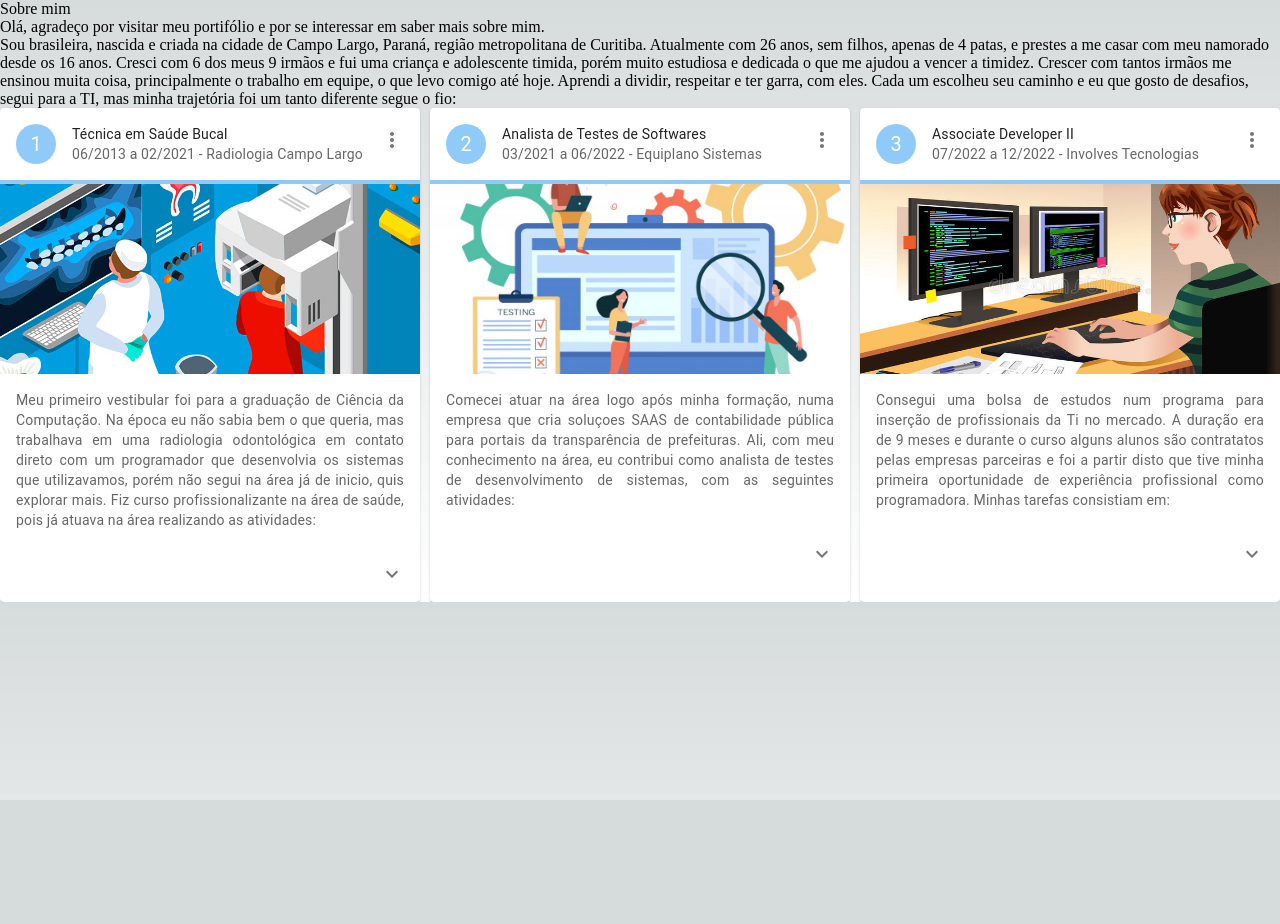
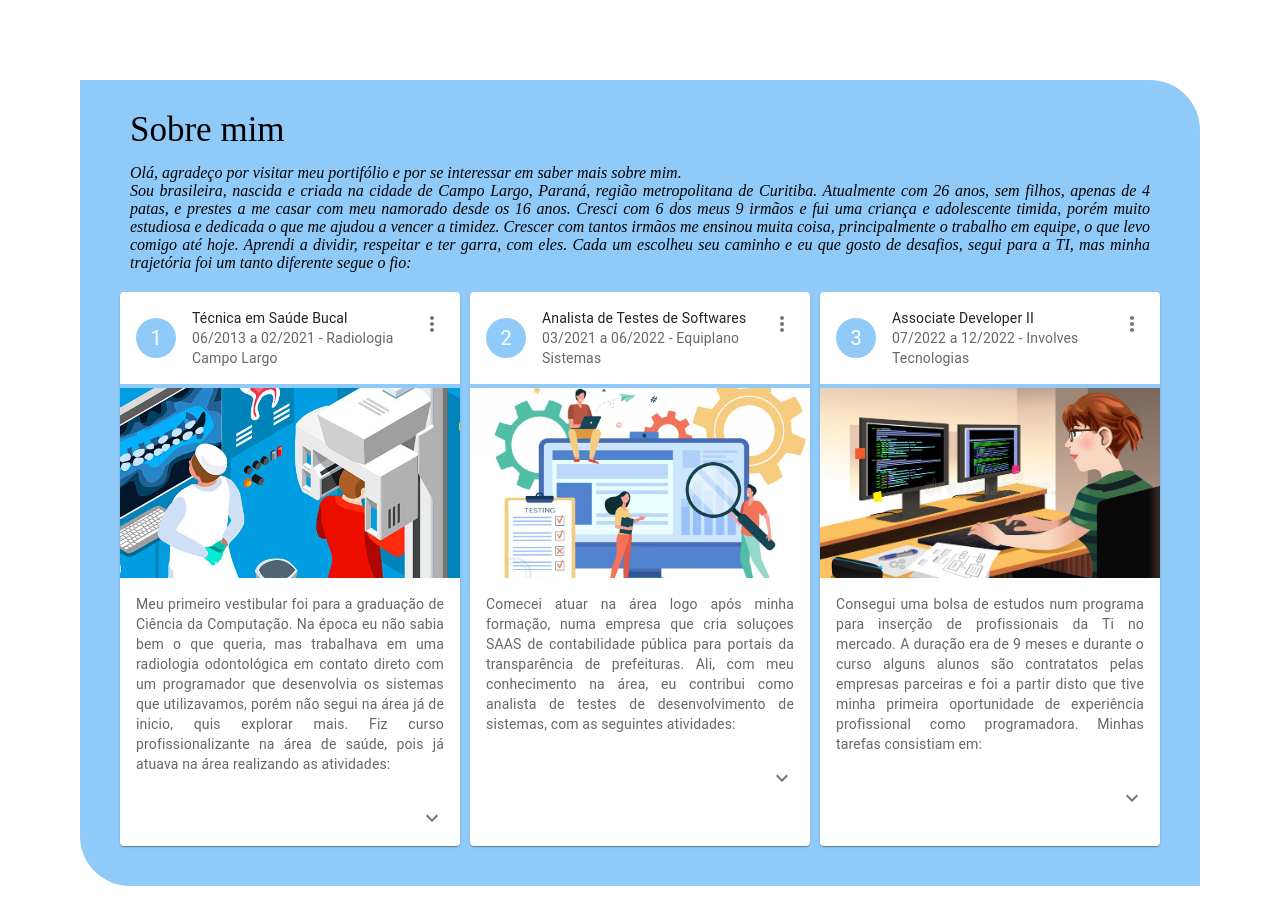
Before and after one commit to KalyanaGreim/portifolio-nextjs, a Next.js app: page /about in a window 1280 px wide. Shown: the top 924 px of the page. Before the commit the page ends 800 px from the top, so only its background shows below. Built offline with nearby package versions, Linux system fonts and the light colour scheme.

Commit message:
estilização pagina about

```diff
--- a/styles/Home.module.css
+++ b/styles/Home.module.css
@@ -107,7 +107,7 @@
 .logo {
   position: relative;
   border-radius: 50%;
-  border: 3px black solid;
+  border: 5px rgb(144, 202, 249) solid;
 }
 .thirteen {
   position: relative;
@@ -254,31 +254,32 @@
   }
 
 }
+.about {
+  min-height: 80vh;
+  /* background-color: rgba(37, 35, 35, 0.514); */
+  margin: 80px;
+  background-color: rgb(144, 202, 249);
+  border-radius: 0px 50px 0px 50px;
+  padding: 20px;
+
+}
+.title_about_me {
+  margin: 10px 30px 10px 30px;
+  border-bottom: 4px solid rgb(144, 202, 249);
+  font-family: cursive;
+  font-size: 35px;
+}
+.about_me {
+  text-align: justify;
+  margin: 10px 30px 10px 30px;
+  font-style: oblique;
+    /* font-weight: bold; */
+}
 .list_cards {
   display: flex;
-  justify-content: center;
+  justify-content: space-around;
+  margin: 20px;
 }
-  .cards {
-    background-color: rgb(252, 252, 255);
-    border: 3px solid rgb(165, 225, 243);
-    border-radius: 10px;
-    text-align: justify;
-    padding: 10px;
-    width: 555px;
-    height: 650px;
-    float: inline-start;
-    margin: 15px;
-    list-style: none;
-  }
-  .title_job {
-    text-align: center;
-  }
-  .job{
-    list-style: none;
-    background-color: rgb(223, 250, 252);
-    border-radius: 5px;
-    padding: 5px;
-  }
 
 /* Tablet and Smaller Desktop */
 @media (min-width: 701px) and (max-width: 1120px) {
--- a/styles/globals.css
+++ b/styles/globals.css
@@ -85,7 +85,7 @@ body {
   overflow-x: hidden;
 }
 
-body {
+/* body {
   color: rgb(var(--foreground-rgb));
   background: linear-gradient(
       to bottom,
@@ -93,7 +93,7 @@ body {
       rgb(var(--background-end-rgb))
     )
     rgb(var(--background-start-rgb));
-}
+} */
 
 a {
   color: inherit;
```
